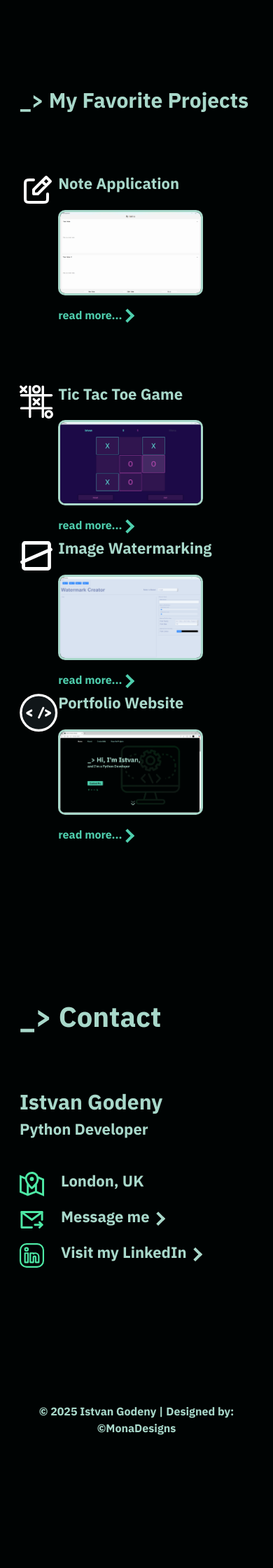
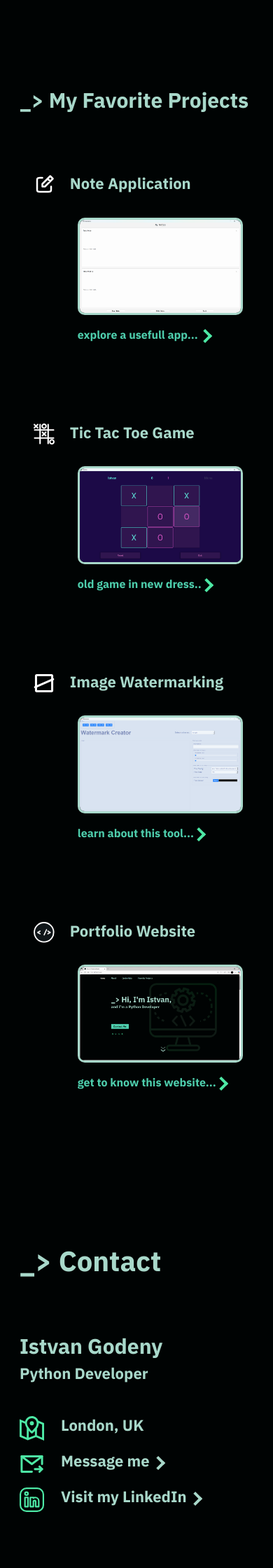
Before and after one commit to IstvanGodeny/IstvanG, a Flask app: page / in a window 390 px wide. Shown: the part 2022-4262 px from the top of the page at 70% size. Before the commit the page ends 4072 px from the top, so only its background shows below. Run offline with Flask 3, Linux system fonts and the light colour scheme; some libraries are stand-ins or nearby versions.

Commit message:
Responsive App icons Hover effect for projects and links in contact

```diff
--- a/static/css/styles.css
+++ b/static/css/styles.css
@@ -136,6 +136,7 @@ td {padding-right: 1.5rem;}
 #backgroundAnimation { position: fixed; top: 0; left: 00px; width: 100%; height: 100%; opacity: 0.15; z-index: -1;}
 #scrollAnimation { position: relative; top: 100px; left: 200px; width: 8%; height: 8%; opacity: 0.8; z-index: -1;}
 #submit {font-size: var(--font-size-18)}
+#appIcon {width: 30px; height: 30px;}
 
 @media (min-width: 576px) {                                         /* Small screens */
     p { font-size: var(--font-size-18); font-family: var(--font-sans-serif-condensed); font-weight: var(--font-weight-regular)}
@@ -168,6 +169,7 @@ td {padding-right: 1.5rem;}
     #backgroundAnimation { position: fixed; top: 0; left: 00px; width: 100%; height: 100%; opacity: 0.15; z-index: -1;}
     #scrollAnimation { position: relative; top: 100px; left: 225px; width: 8%; height: 8%; opacity: 0.8; z-index: -1;}
     #submit {font-size: var(--font-size-20)}
+    #appIcon {width: 30px; height: 30px;}
 }
 
 @media (min-width: 768px) {                                         /* Medium screens */
@@ -201,6 +203,7 @@ td {padding-right: 1.5rem;}
     #backgroundAnimation { position: fixed; top: 0; left: 00px; width: 100%; height: 100%; opacity: 0.15; z-index: -1;}
     #scrollAnimation { position: relative; top: 100px; left: 300px; width: 8%; height: 8%; opacity: 0.8; z-index: -1;}
     #submit {font-size: var(--font-size-22)}
+    #appIcon {width: 40px; height: 40px;}
 }
 
 @media (min-width: 992px) {                                        /* Large screens */
@@ -234,6 +237,7 @@ td {padding-right: 1.5rem;}
     #backgroundAnimation { position: fixed; top: 0; left: 100px; width: 100%; height: 100%; opacity: 0.15; z-index: -1;}
     #scrollAnimation { position: relative; top: 100px; left: 400px; width: 8%; height: 8%; opacity: 0.8; z-index: -1;}
     #submit {font-size: var(--font-size-24)}
+    #appIcon {width: 50px; height: 50px;}
 }
 
 @media (min-width: 1200px) {                                        /* Extra large screens */
@@ -264,8 +268,9 @@ td {padding-right: 1.5rem;}
     .contact-text { font-size: var(--font-size-30);}
 
     #backgroundAnimation { position: fixed; top: 0; left: 250px; width: 100%; height: 100%; opacity: 0.15; z-index: -1; }
-    #scrollAnimation { position: relative; top: 100px; left: 600px; width: 8%; height: 8%; opacity: 0.8; z-index: -1;}
+    #scrollAnimation { position: relative; top: 100px; left: 600px; width: 8%; height: 8%; opacity: 0.8; z-index: 1;}
     #submit {font-size: var(--font-size-26)}
+    #appIcon {width: 60px; height: 60px;}
 }
 
 
@@ -491,7 +496,6 @@ a {
     background-color: var(--bs-btn-bg);
     transition: color .15s ease-in-out,background-color .15s ease-in-out,border-color .15s ease-in-out,box-shadow .15s ease-in-out
 }
-
 #submit:hover {
     color: var(--green-0);                                      /* Button text color for hovering*/
     background-color: var(--green-1);                           /* Button background for hovering */
@@ -503,3 +507,39 @@ a {
     box-shadow: inset 0 3px 5px rgba(0, 0, 0, 0.125);         /* ??? */
     color: white;
 }
+
+/* Card for apllications */
+#appCard{
+    border-color: transparent;
+    padding: 0.5rem;
+}
+#appCard:hover {
+    border-color: var(--bs-card-border-color);
+    background-color: var(--green-5);
+}
+#appCard:active {
+    border-color: #fff;
+    background-color: var(--green-0);
+}
+
+/* Contact links */
+.contactLink:hover {
+    color: #FFFFFF;
+}
+.contactIcon {
+    fill: var(--body-text-color);
+}
+.contactIcon:hover {
+    fill: #FFFFFF;
+}
+
+/* Projects links */
+.link-text:hover {
+    color: #FFFFFF;
+}
+.linkIcon {
+    fill: var(--green-6);
+}
+.linkIcon:hover {
+    fill: #FFFFFF;
+}
--- a/templates/Level1/index.html
+++ b/templates/Level1/index.html
@@ -202,101 +202,110 @@
 
         <!-- Favorite Projects Section -->
         <div id="favorite_projects" class="ms-6">
-            <h2 style="margin-top: 10rem; margin-bottom: 5rem; padding-top: 4rem;">_> My Favorite Projects</h2>
+            <h2 style="margin-top: 10rem; margin-bottom: 3rem; padding-top: 4rem;">_> My Favorite Projects</h2>
             <div class="row mt-5">
                 <!-- Note Application -->
-                <div class="col-xxl-6 mt-2" style="margin-bottom: 5rem">
+                <div class="col-xxl-6 mt-2" style="margin-bottom: 2rem; padding: 2rem">
                     <div class="row">
                         <div class="col-1 me-4">
                             <span>
-                                <img src="{{ url_for('static', filename='assets/svg/note-application.svg') }}" width="48" height="48" alt="SVG Icon">
+                                <img id="appIcon" src="{{ url_for('static', filename='assets/svg/note-application.svg') }}" alt="SVG Icon">
                             </span>
                         </div>
                         <div class="col">
                             <h3 class="mb-4">Note Application</h3>
-                            <a href="{{ url_for('note_app') }}" class="link-text" style="text-decoration: none">
+                            <div id="appCard" class="card-custom">
+                                <a href="{{ url_for('note_app') }}" class="link-text linkIcon" style="text-decoration: none;">
                                     <div class="mb-3">
-                                    <img class="screenshots" src="/static/assets/png/note_app_screenshot.png" style="padding-bottom: 0rem; width: 70%;"><br>
+                                        <img class="screenshots" src="/static/assets/png/note_app_screenshot.png" style="padding-bottom: 0rem; width: 100%;"><br>
                                     </div>
 
-                                read more...<svg version="1.1" id="Layer_1" xmlns="http://www.w3.org/2000/svg" xmlns:xlink="http://www.w3.org/1999/xlink" width="20px" height="20px" viewBox="0 0 120 120" enable-background="new 0 0 120 120" xml:space="preserve" fill="#A8D8CA">
+                                    explore a usefull app...
+                                    <svg version="1.1" id="Layer_1" xmlns="http://www.w3.org/2000/svg" xmlns:xlink="http://www.w3.org/1999/xlink" width="20px" height="20px" viewBox="0 0 120 120" enable-background="new 0 0 120 120" xml:space="preserve">
                                         <g id="SVGRepo_bgCarrier" stroke-width="0"/>
                                         <g id="SVGRepo_tracerCarrier" stroke-linecap="round" stroke-linejoin="round"/>
-                                    <g id="SVGRepo_iconCarrier"> <polygon fill="#4ECEAD" points="102.296,59.957 42.264,119.99 25.605,103.34 85.639,43.299 "/> <polygon fill="#4ECEAD" points="85.74,76.71 25.715,16.653 42.373,0.011 102.391,60.067 "/> </g>
+                                        <g id="SVGRepo_iconCarrier"> <polygon points="102.296,59.957 42.264,119.99 25.605,103.34 85.639,43.299 "/> <polygon points="85.74,76.71 25.715,16.653 42.373,0.011 102.391,60.067 "/> </g>
                                     </svg>
                                 </a>
                             </div>
                         </div>
                     </div>
+                </div>
 
                 <!-- Tic Tac Toe -->
-                <div class="col-xxl-6 mt-2">
+                <div class="col-xxl-6 mt-2" style="margin-bottom: 2rem; padding: 2rem">
                     <div class="row">
                         <div class="col-1 me-4">
                             <span>
-                                <img src="{{ url_for('static', filename='assets/svg/tic-tac-toe-game.svg') }}" width="48" height="48" alt="SVG Icon">
+                                <img id="appIcon" src="{{ url_for('static', filename='assets/svg/tic-tac-toe-game.svg') }}" alt="SVG Icon">
                             </span>
                         </div>
                         <div class="col">
                             <h3 class="mb-4">Tic Tac Toe Game</h3>
-                            <a href="{{ url_for('tic_tac_toe') }}" class="link-text" style="text-decoration: none">
+                            <div id="appCard" class="card-custom">
+                                <a href="{{ url_for('tic_tac_toe') }}" class="link-text linkIcon" style="text-decoration: none">
                                     <div class="mb-3">
-                                    <img class="screenshots" src="/static/assets/png/tic_tac_toe_game_screenshot.png" style="padding-bottom: 0rem; width: 70%;"><br>
+                                        <img class="screenshots" src="/static/assets/png/tic_tac_toe_game_screenshot.png" style="padding-bottom: 0rem; width: 100%;"><br>
                                     </div>
-                                read more...<svg version="1.1" id="Layer_1" xmlns="http://www.w3.org/2000/svg" xmlns:xlink="http://www.w3.org/1999/xlink" width="20px" height="20px" viewBox="0 0 120 120" enable-background="new 0 0 120 120" xml:space="preserve" fill="#A8D8CA">
+                                    old game in new dress..<svg version="1.1" id="Layer_1" xmlns="http://www.w3.org/2000/svg" xmlns:xlink="http://www.w3.org/1999/xlink" width="20px" height="20px" viewBox="0 0 120 120" enable-background="new 0 0 120 120" xml:space="preserve">
                                         <g id="SVGRepo_bgCarrier" stroke-width="0"/>
                                         <g id="SVGRepo_tracerCarrier" stroke-linecap="round" stroke-linejoin="round"/>
-                                    <g id="SVGRepo_iconCarrier"> <polygon fill="#4ECEAD" points="102.296,59.957 42.264,119.99 25.605,103.34 85.639,43.299 "/> <polygon fill="#4ECEAD" points="85.74,76.71 25.715,16.653 42.373,0.011 102.391,60.067 "/> </g>
+                                        <g id="SVGRepo_iconCarrier"> <polygon points="102.296,59.957 42.264,119.99 25.605,103.34 85.639,43.299 "/> <polygon points="85.74,76.71 25.715,16.653 42.373,0.011 102.391,60.067 "/> </g>
                                     </svg>
                                 </a>
                             </div>
                         </div>
                     </div>
+                </div>
 
                 <!-- Image Watermarking App -->
-                <div class="col-xxl-6 mt-2">
+                <div class="col-xxl-6 mt-2" style="margin-bottom: 2rem; padding: 2rem">
                     <div class="row">
                         <div class="col-1 me-4">
                             <span>
-                                <img src="{{ url_for('static', filename='assets/svg/easy-watermark.svg') }}" width="48" height="48" alt="SVG Icon">
+                                <img id="appIcon" src="{{ url_for('static', filename='assets/svg/easy-watermark.svg') }}" alt="SVG Icon">
                             </span>
                         </div>
                         <div class="col">
                             <h3 class="mb-4">Image Watermarking</h3>
-                            <a href="{{ url_for('image_watermarking_app') }}" class="link-text" style="text-decoration: none">
+                            <div id="appCard" class="card-custom">
+                                <a href="{{ url_for('image_watermarking_app') }}" class="link-text linkIcon" style="text-decoration: none">
                                     <div class="mb-3">
-                                    <img class="screenshots" src="/static/assets/png/image_watermarking_app_screenshot.png" style="padding-bottom: 0rem; width: 70%;"><br>
+                                        <img class="screenshots" src="/static/assets/png/image_watermarking_app_screenshot.png" style="padding-bottom: 0rem; width: 100%;"><br>
                                     </div>
-                                read more...<svg version="1.1" id="Layer_1" xmlns="http://www.w3.org/2000/svg" xmlns:xlink="http://www.w3.org/1999/xlink" width="20px" height="20px" viewBox="0 0 120 120" enable-background="new 0 0 120 120" xml:space="preserve" fill="#A8D8CA">
+                                    learn about this tool...<svg version="1.1" id="Layer_1" xmlns="http://www.w3.org/2000/svg" xmlns:xlink="http://www.w3.org/1999/xlink" width="20px" height="20px" viewBox="0 0 120 120" enable-background="new 0 0 120 120" xml:space="preserve">
                                         <g id="SVGRepo_bgCarrier" stroke-width="0"/>
                                         <g id="SVGRepo_tracerCarrier" stroke-linecap="round" stroke-linejoin="round"/>
-                                    <g id="SVGRepo_iconCarrier"> <polygon fill="#4ECEAD" points="102.296,59.957 42.264,119.99 25.605,103.34 85.639,43.299 "/> <polygon fill="#4ECEAD" points="85.74,76.71 25.715,16.653 42.373,0.011 102.391,60.067 "/> </g>
+                                        <g id="SVGRepo_iconCarrier"> <polygon points="102.296,59.957 42.264,119.99 25.605,103.34 85.639,43.299 "/> <polygon points="85.74,76.71 25.715,16.653 42.373,0.011 102.391,60.067 "/> </g>
                                     </svg>
                                 </a>
                             </div>
                         </div>
                     </div>
+                </div>
 
                 <!-- Portfolio website -->
-                <div class="col-xxl-6 mt-2">
+                <div class="col-xxl-6 mt-2" style="margin-bottom: 2rem; padding: 2rem">
                     <div class="row">
                         <div class="col-1 me-4">
                             <span>
-                                <img src="{{ url_for('static', filename='assets/svg/favicon-2.svg') }}" width="55" height="55" alt="SVG Icon">
+                                <img id="appIcon" src="{{ url_for('static', filename='assets/svg/favicon-2.svg') }}" alt="SVG Icon">
                             </span>
                         </div>
                         <div class="col">
                             <h3 class="mb-4">Portfolio Website</h3>
-                            <a href="{{ url_for('portfolio_website') }}" class="link-text" style="text-decoration: none">
+                            <div id="appCard" class="card-custom">
+                                <a href="{{ url_for('portfolio_website') }}" class="link-text linkIcon" style="text-decoration: none">
                                     <div class="mb-3">
-                                    <img class="screenshots" src="/static/assets/png/portfolio_website_screenshot.png" style="padding-bottom: 0rem; width: 70%;"><br>
+                                        <img class="screenshots" src="/static/assets/png/portfolio_website_screenshot.png" style="padding-bottom: 0rem; width: 100%;"><br>
                                     </div>
-                                read more...<svg version="1.1" id="Layer_1" xmlns="http://www.w3.org/2000/svg" xmlns:xlink="http://www.w3.org/1999/xlink" width="20px" height="20px" viewBox="0 0 120 120" enable-background="new 0 0 120 120" xml:space="preserve" fill="#A8D8CA">
+                                    get to know this website...<svg version="1.1" id="Layer_1" xmlns="http://www.w3.org/2000/svg" xmlns:xlink="http://www.w3.org/1999/xlink" width="20px" height="20px" viewBox="0 0 120 120" enable-background="new 0 0 120 120" xml:space="preserve">
                                         <g id="SVGRepo_bgCarrier" stroke-width="0"/>
                                         <g id="SVGRepo_tracerCarrier" stroke-linecap="round" stroke-linejoin="round"/>
-                                    <g id="SVGRepo_iconCarrier"> <polygon fill="#4ECEAD" points="102.296,59.957 42.264,119.99 25.605,103.34 85.639,43.299 "/> <polygon fill="#4ECEAD" points="85.74,76.71 25.715,16.653 42.373,0.011 102.391,60.067 "/> </g>
+                                        <g id="SVGRepo_iconCarrier"> <polygon points="102.296,59.957 42.264,119.99 25.605,103.34 85.639,43.299 "/> <polygon points="85.74,76.71 25.715,16.653 42.373,0.011 102.391,60.067 "/> </g>
                                     </svg>
                                 </a>
+                            </div>
                         </div>
                     </div>
                 </div>
@@ -306,7 +315,7 @@
 
         <!-- Conatct Section -->
         <div class="ms-6" style="margin-bottom: 10rem">
-            <h1 id="contact" style="margin-top: 10rem; margin-bottom: 5rem; padding-top: 4rem;">_> Contact</h1>
+            <h1 id="contact" style="margin-top: 5rem; margin-bottom: 5rem; padding-top: 4rem;">_> Contact</h1>
 
             <h2 style="mb-4">
                 Istvan Godeny
@@ -333,12 +342,16 @@
                         <img src="{{ url_for('static', filename='assets/svg/send-email.svg') }}" width="35" height="35" alt="SVG Icon">
                     </span>
                 </div>
+
                 <div class="col">
                     <h3 class="contact-text">
-                    <a href="{{ url_for('contact') }}" style="text-decoration: none">Message me
-                        <span>
-                            <img src="{{ url_for('static', filename='assets/svg/right-chevron.svg') }}" width="20" height="20" alt="SVG Icon">
-                        </span>
+                        <a class="contactLink contactIcon" href="{{ url_for('contact') }}" style="text-decoration: none">Message me
+                            <svg  version="1.1" id="Layer_1" xmlns="http://www.w3.org/2000/svg" xmlns:xlink="http://www.w3.org/1999/xlink" width="20px" height="20px" viewBox="0 0 120 120" enable-background="new 0 0 120 120" xml:space="preserve">
+                                <g id="SVGRepo_bgCarrier" stroke-width="0"/>
+                                <g id="SVGRepo_tracerCarrier" stroke-linecap="round" stroke-linejoin="round"/>
+                                <g id="SVGRepo_iconCarrier"> <polygon points="102.296,59.957 42.264,119.99 25.605,103.34 85.639,43.299 "/> <polygon points="85.74,76.71 25.715,16.653 42.373,0.011 102.391,60.067 "/> </g>
+                            </svg>
+
                         </a>
                     </h3>
                 </div>
@@ -352,10 +365,12 @@
                 </div>
                 <div class="col">
                 <h3 class="contact-text">
-                    <a href="https://www.linkedin.com/in/istvan-godeny/" style="text-decoration: none" target="_blank">Visit my LinkedIn
-                        <span>
-                            <img src="{{ url_for('static', filename='assets/svg/right-chevron.svg') }}" width="20" height="20" alt="SVG Icon">
-                        </span>
+                    <a class="contactLink contactIcon" href="https://www.linkedin.com/in/istvan-godeny/" style="text-decoration: none" target="_blank">Visit my LinkedIn
+                        <svg  version="1.1" id="Layer_1" xmlns="http://www.w3.org/2000/svg" xmlns:xlink="http://www.w3.org/1999/xlink" width="20px" height="20px" viewBox="0 0 120 120" enable-background="new 0 0 120 120" xml:space="preserve">
+                            <g id="SVGRepo_bgCarrier" stroke-width="0"/>
+                            <g id="SVGRepo_tracerCarrier" stroke-linecap="round" stroke-linejoin="round"/>
+                            <g id="SVGRepo_iconCarrier"> <polygon points="102.296,59.957 42.264,119.99 25.605,103.34 85.639,43.299 "/> <polygon points="85.74,76.71 25.715,16.653 42.373,0.011 102.391,60.067 "/> </g>
+                        </svg>
                     </a>
                 </h3>
                 </div>
```
Also changed, not shown: static/assets/svg/right-chevron.svg. Lines whose indentation alone changed are shown as unchanged.
